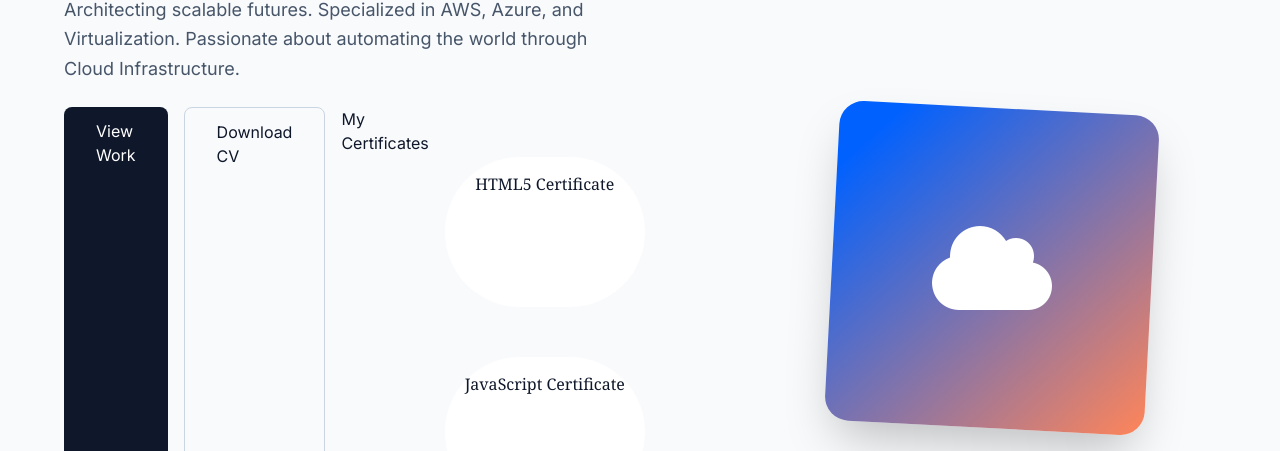
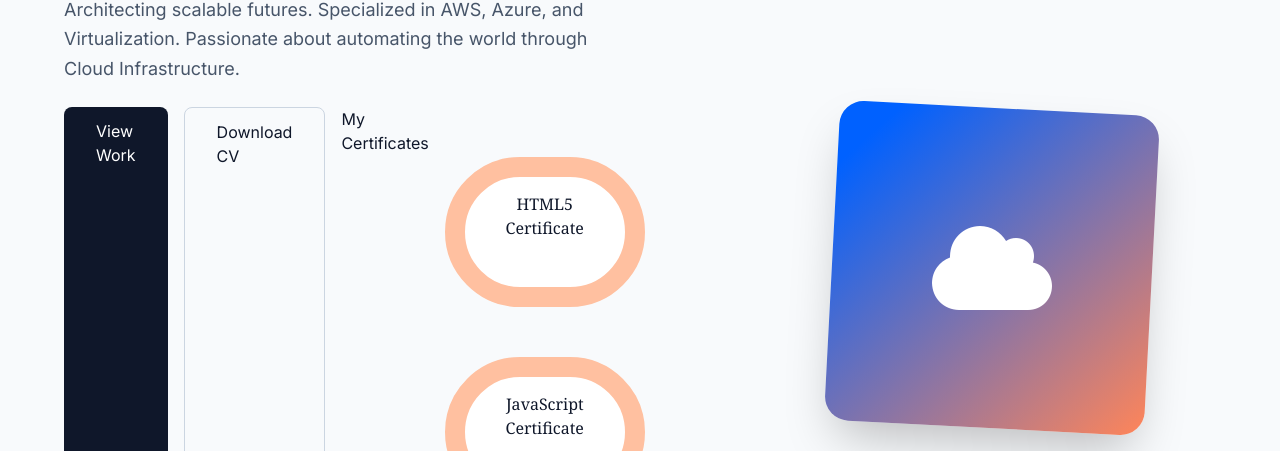
Before and after one commit to sangamitrarout/sangamitra, a plain HTML site: page index.html in a window 1280 px wide. Shown: the part 349-800 px from the top of the page. Drawn offline with nearby package versions, Linux system fonts and the light colour scheme.

Commit message:
Update index.html

```diff
--- a/index.html
+++ b/index.html
@@ -14,7 +14,7 @@
       width: 200px;
       height: 150px;
       padding: 15px;
-      border: 20px solid #004080 10%, #ffc0a0 20%;
+      border: 20px solid #ffc0a0;
       border-radius: 75px;
       text-align: center;
       font-family: 'Georgia', serif;
```
